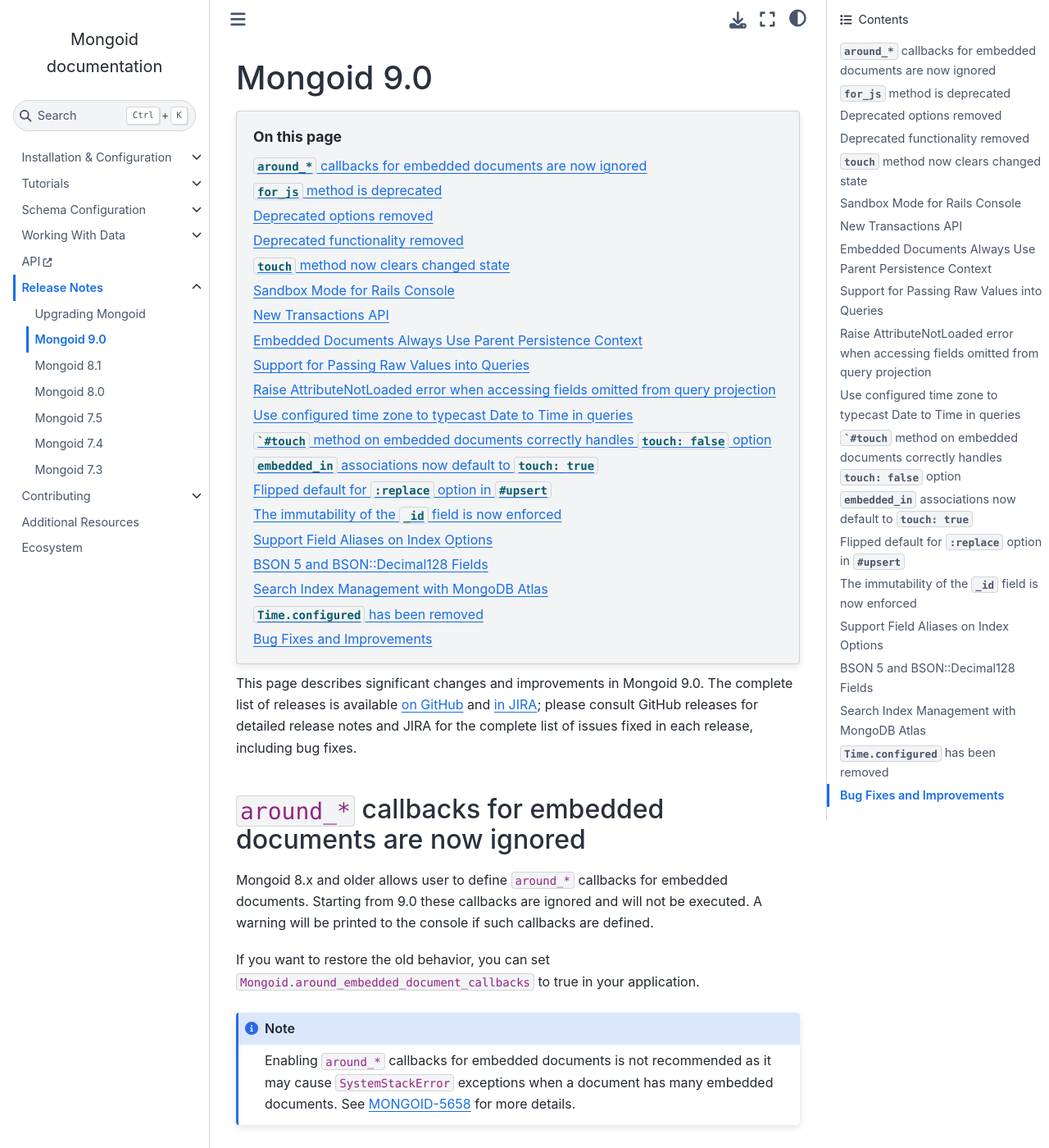
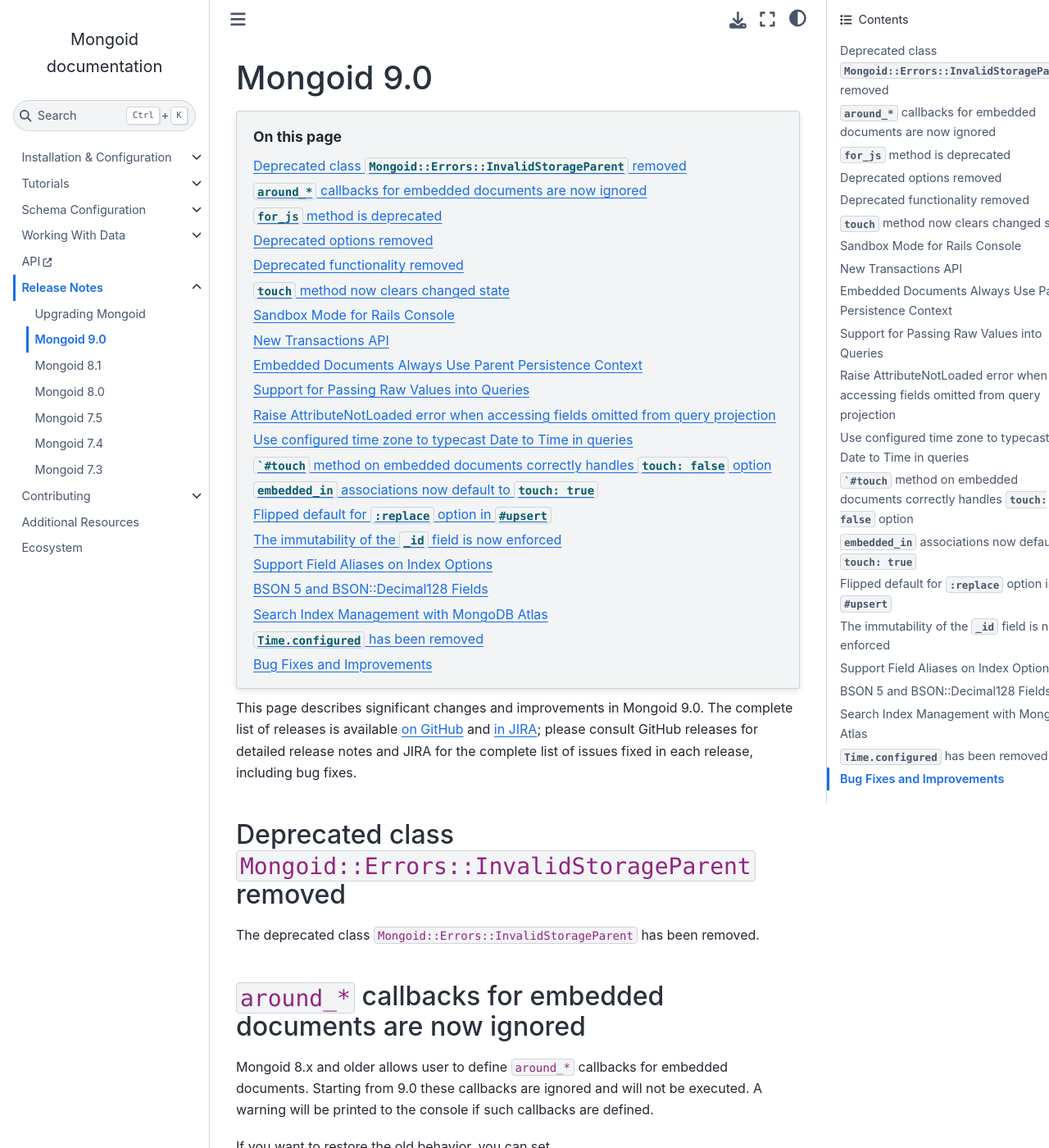
Before and after one commit to i80and/docs-mongoid, a Sphinx documentation site: the page built from docs/release-notes/mongoid-9.0.txt, in a window 1280 px wide and 1400 px high. Shown: the whole window at 82% size. Built offline with Sphinx 7.4.7 and the Sphinx Book theme 1.1.4, drawn with Linux system fonts in a browser that asks for light colours.

Commit message:
MONGOID-5672 Remove deprecated InvalidStorageParent (#5753)

```diff
--- a/docs/release-notes/mongoid-9.0.txt
+++ b/docs/release-notes/mongoid-9.0.txt
@@ -16,6 +16,11 @@ The complete list of releases is available `on GitHub
 <https://jira.mongodb.org/projects/MONGOID?selectedItem=com.atlassian.jira.jira-projects-plugin:release-page>`_;
 please consult GitHub releases for detailed release notes and JIRA for
 the complete list of issues fixed in each release, including bug fixes.
+
+Deprecated class ``Mongoid::Errors::InvalidStorageParent`` removed
+------------------------------------------------------------------
+
+The deprecated class ``Mongoid::Errors::InvalidStorageParent`` has been removed.
 
 
 ``around_*`` callbacks for embedded documents are now ignored
```
